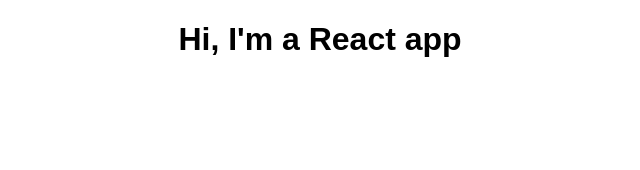
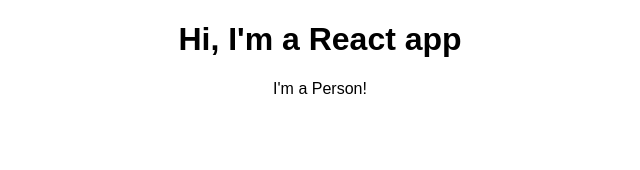
Before and after one commit to Flackus/react-complete-guide, a React (Create React App) app: page / in a window 1280 px wide. Shown: the top 170 px of the page, without its empty margins (320-960 px from the left). Built offline with nearby package versions, Linux system fonts and the light colour scheme.

Commit message:
32. Creating a Functional Component

```diff
--- a/src/App.js
+++ b/src/App.js
@@ -1,11 +1,13 @@
 import React, { Component } from 'react';
 import './App.css';
+import Person from './Person/Person';
 
 class App extends Component {
   render() {
     return (
       <div className="App">
         <h1>Hi, I'm a React app</h1>
+        <Person />
       </div>
     );
   }
--- /dev/null
+++ b/src/Person/Person.js
@@ -0,0 +1,7 @@
+import React from 'react';
+
+const person = () => {
+    return <p>I'm a Person!</p>;
+};
+
+export default person;
```
